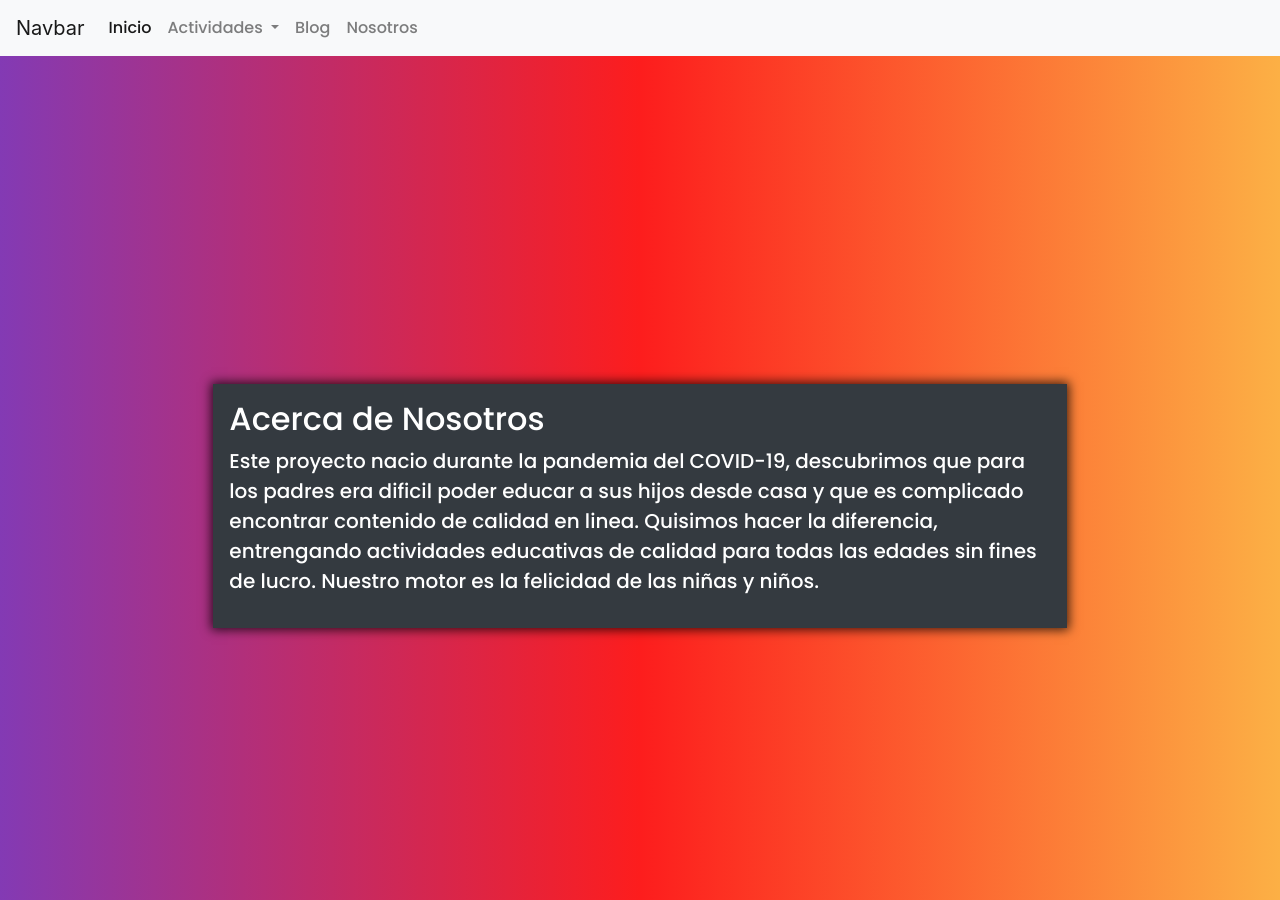
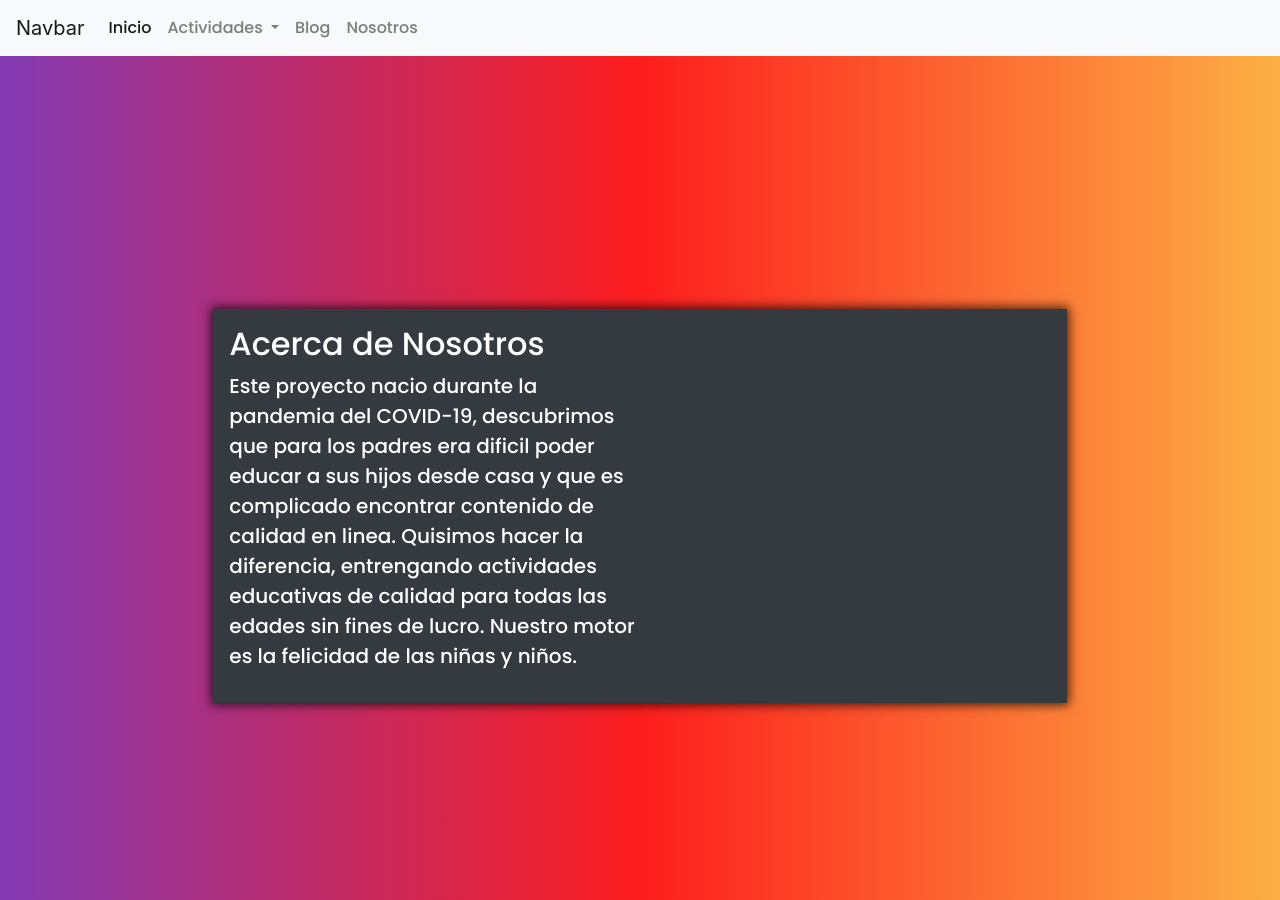
Before and after one commit to MarcoLPR/marcolpr.github.io, a Jekyll site: the page built from about.html, in a window 1280 px wide. Built offline with Jekyll 4.4.1, drawn with Linux system fonts in a browser that asks for light colours; nearby versions of some CDN libraries; some of the changed text lies outside the part shown.

Commit message:
updated about

```diff
--- a/about.html
+++ b/about.html
@@ -6,27 +6,27 @@
     <div class="section first-gradient">
         <div class="col-8 m-auto p-3 centered-card">
             <h2>Acerca de Nosotros</h2>
-        <p class="lead">Este proyecto nacio durante la pandemia del COVID-19, descubrimos que para los padres era dificil poder
-            educar a sus hijos desde casa y que es complicado encontrar contenido de calidad en linea. Quisimos hacer la
-            diferencia, entrengando actividades educativas de calidad para todas las edades sin fines de lucro. Nuestro
+            <p class="lead">Este proyecto nacio durante la pandemia del COVID-19, descubrimos que para los padres era
+                dificil poder
+                educar a sus hijos desde casa y que es complicado encontrar contenido de calidad en linea. Quisimos
+                hacer la
+                diferencia, entrengando actividades educativas de calidad para todas las edades sin fines de lucro.
+                Nuestro
                 motor es la felicidad de las niñas y niños.</p>
         </div>
     </div>
-    <div class="section">
-        <div class="slide second-gradient">
-            <div class="col-8 m-auto p-3 centered-card">
+    <div class="section second-gradient">
+        <div class="col-8 m-auto p-3 contact-card">
             <img src="assets/authors/monse.jpg" alt="Monserrat Delgadillo" />
             <h2>Monserrat</h2>
-                <p class="lead">Estudiante en la licenciatura de Pedagogia</p>
+            <p class="lead">Estudiante en la licenciatura de Pedagogia. Siempre he buscado ayudar a los niños pequeños y
+                a los animales, me entusiasma crear una mejor sociedad desde la raiz</p>
         </div>
-        </div>
-        <div class="slide second-gradient">
-            <div class="container">
-                <img src="assets/authors/leo.jpg" alt="Leonardi Perez" />
+        <div class="col-8 m-auto p-3 contact-card">
+            <img src="assets/authors/monse.jpg" alt="Leonardi Perez" />
             <h2>Leo</h2>
             <p class="lead">Desarrollador web, egresado de la Universidad de Guadalajara en la licenciatura de
                 Tecnologias de la Informacion.</p>
         </div>
     </div>
 </div>
-</div>
--- a/activities/babies.html
+++ b/activities/babies.html
@@ -9,7 +9,7 @@
             <meta itemprop="name" content="{{post.title}}" />
             <meta itemprop="image" content="{{post.image}}" />
             <div class="post-image" style="background-image: url({{post.image}});">&nbsp;</div>
-            <h2 itemprop="headline"><a class="post-title" href="{{post.url}}">{{post.title}}</a></h2>
+            <h2 class="post-title" itemprop="headline"><a href="{{post.url}}">{{post.title}}</a></h2>
             <span class="d-none" itemprop="datePublished">{{post.date| date_to_string}}</span>
             <p class="d-none" itemprop="description">{{post.excerpt | strip_html}}...</p>
             <!--<hr />
--- a/index.css
+++ b/index.css
@@ -12,10 +12,10 @@
   font-family: 'Poppins', sans-serif;
 }
 
-.baby-background{
+.baby-background {
   width: 100%;
   height: 100%;
-  background-image: url("/assets/backgrounds/heart.png");
+  background-image: url('/assets/backgrounds/heart.png');
   background-repeat: repeat;
 }
 
@@ -41,12 +41,16 @@
   padding: 15px 10px;
 }
 
-.post-title {
+.post-title a {
+  text-align: center;
+}
+
+.post-title a {
   font-size: 3vmin;
   color: #000;
 }
 
-.post-title:hover{
+.post-title a:hover {
   text-decoration: none;
 }
 
@@ -137,6 +141,29 @@
   color: #fff !important;
 }
 
+.contact-card {
+  background: #fff;
+  color: #000;
+  justify-content: space-evenly;
+  display: flex;
+  flex-direction: row;
+  align-items: center;
+  -webkit-box-shadow: 0px 0px 10px 2px rgba(0, 0, 0, 0.75);
+  -moz-box-shadow: 0px 0px 10px 2px rgba(0, 0, 0, 0.75);
+  box-shadow: 0px 0px 10px 2px rgba(0, 0, 0, 0.75);
+}
+
+.contact-card img {
+  width: 150px;
+  height: 150px;
+  border-radius: 50%;
+  border: 5px solid #000;
+}
+
+.lead {
+  max-width: 50%;
+}
+
 .centered-card {
   background: #343a40;
   color: #fff;
```
Lines whose indentation alone changed are shown as unchanged.
